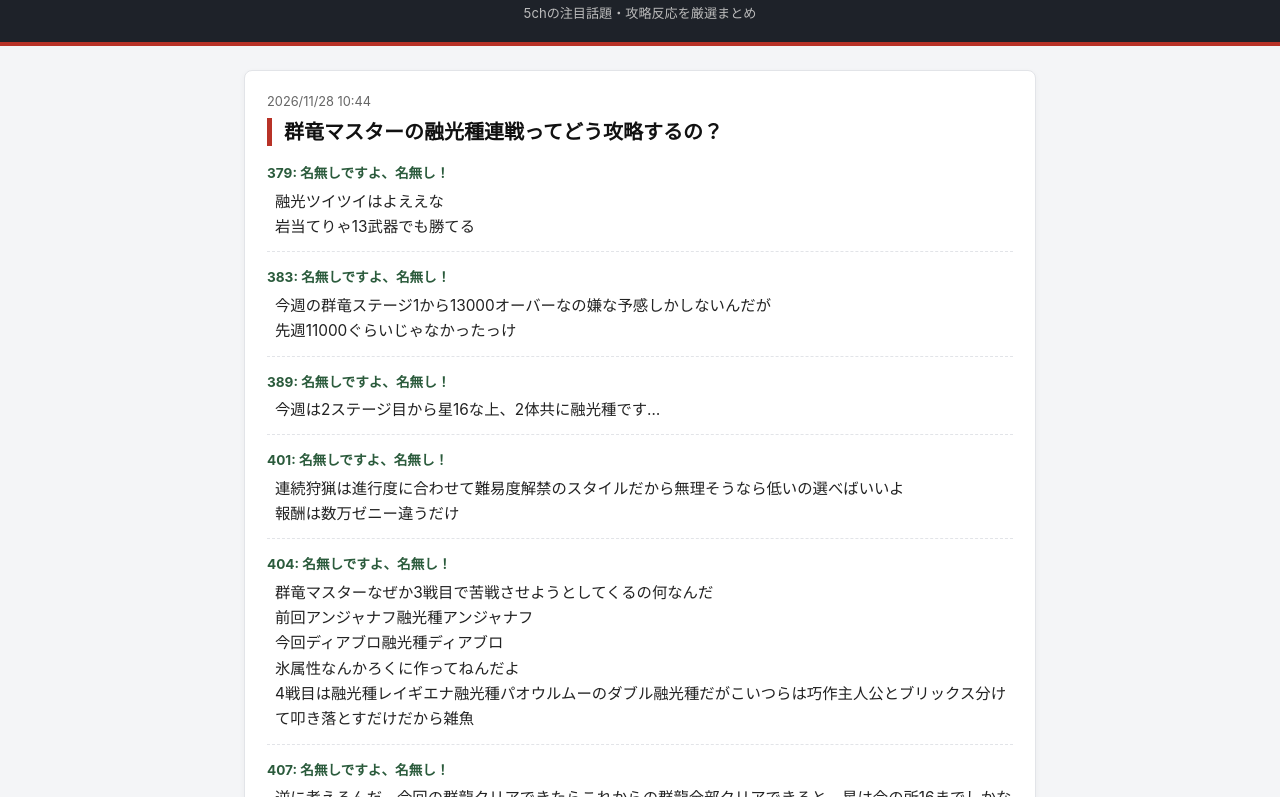
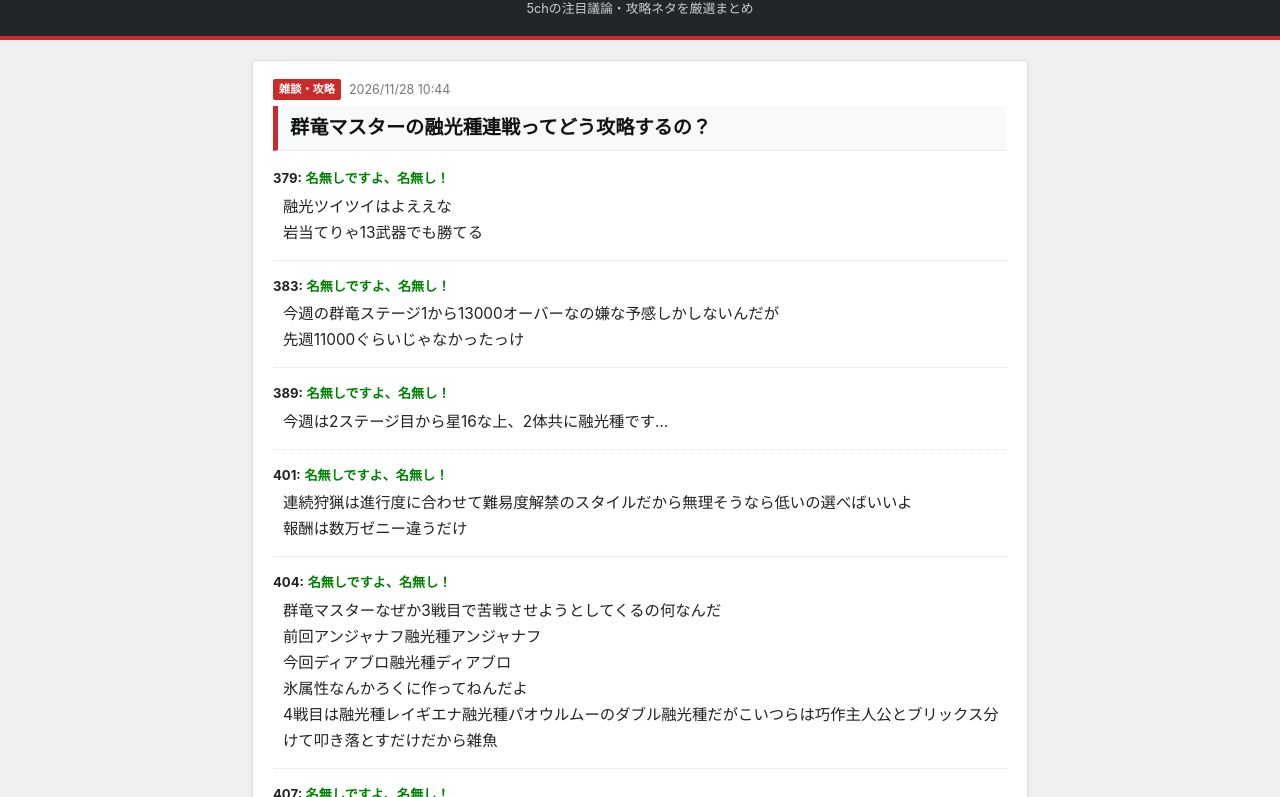
Before and after one commit to osawa0729-hub/mho-matome, a plain HTML site: page docs/index.html in a window 1280 px wide. Shown: the part 57-854 px from the top of the page. Drawn offline with Linux system fonts and the light colour scheme.

Commit message:
Update index.html

```diff
--- a/docs/index.html
+++ b/docs/index.html
@@ -6,89 +6,153 @@
   <title>モンハンアウトランダーズ攻略まとめ速報</title>
   <style>
     :root {
-      --bg: #f4f5f7;
+      --bg: #efefef;
       --card: #ffffff;
-      --accent: #b83227;
+      --accent: #c92a2a;
       --text: #222222;
-      --sub: #666666;
-      --border: #e2e4e8;
-      --res-header: #2b5b3c;
+      --sub: #777777;
+      --border: #dcdcdc;
+      --name-green: #008000;
     }
     * { box-sizing: border-box; }
-    body {
+    html, body {
       margin: 0;
-      font-family: -apple-system, BlinkMacSystemFont, "Hiragino Kaku Gothic ProN", "Yu Gothic", sans-serif;
+      padding: 0;
+      overflow-x: hidden;
+      font-family: "Hiragino Kaku Gothic ProN", "Meiryo", -apple-system, BlinkMacSystemFont, sans-serif;
       background: var(--bg);
       color: var(--text);
-      line-height: 1.65;
+      line-height: 1.7;
     }
     header {
-      background: #1e2229;
+      background: #22252a;
       color: #fff;
-      padding: 18px 16px;
+      padding: 16px;
       border-bottom: 4px solid var(--accent);
       text-align: center;
     }
     header h1 {
       margin: 0;
-      font-size: 1.35rem;
-      letter-spacing: 0.04em;
+      font-size: 1.3rem;
+      letter-spacing: 0.03em;
     }
     header p {
-      margin: 6px 0 0;
-      font-size: 0.82rem;
-      color: #bbb;
+      margin: 4px 0 0;
+      font-size: 0.8rem;
+      color: #cccccc;
     }
     main {
-      max-width: 820px;
-      margin: 24px auto;
-      padding: 0 14px 48px;
+      max-width: 800px;
+      margin: 20px auto;
+      padding: 0 12px 48px;
     }
     article.post {
       background: var(--card);
       border: 1px solid var(--border);
-      border-radius: 8px;
-      padding: 20px 22px;
-      margin-bottom: 24px;
-      box-shadow: 0 2px 6px rgba(0,0,0,0.04);
+      border-radius: 4px;
+      padding: 18px 20px;
+      margin-bottom: 22px;
+      box-shadow: 0 1px 3px rgba(0,0,0,0.06);
     }
     .post-meta {
-      font-size: 0.8rem;
+      font-size: 0.78rem;
       color: var(--sub);
       margin-bottom: 6px;
+      display: flex;
+      align-items: center;
+      gap: 8px;
+    }
+    .cat-badge {
+      background: var(--accent);
+      color: #fff;
+      font-size: 0.7rem;
+      font-weight: 700;
+      padding: 1px 6px;
+      border-radius: 2px;
     }
     .post-title {
-      margin: 0 0 16px;
-      font-size: 1.25rem;
-      line-height: 1.4;
+      margin: 0 0 18px;
+      padding: 8px 12px;
+      font-size: 1.2rem;
+      font-weight: 700;
+      line-height: 1.45;
       color: #111;
+      background: #f8f9fa;
       border-left: 5px solid var(--accent);
-      padding-left: 12px;
+      border-bottom: 1px solid #e9ecef;
     }
     .comments {
       display: flex;
       flex-direction: column;
-      gap: 14px;
+      gap: 16px;
     }
     .res-item {
-      padding-bottom: 12px;
-      border-bottom: 1px dashed var(--border);
+      padding-bottom: 14px;
+      border-bottom: 1px dotted #e0e0e0;
     }
     .res-item:last-child {
       border-bottom: none;
       padding-bottom: 0;
     }
     .res-header {
-      font-size: 0.85rem;
+      font-size: 0.82rem;
+      color: #555;
+      margin-bottom: 6px;
+      line-height: 1.4;
+    }
+    .res-num {
       font-weight: 700;
-      color: var(--res-header);
-      margin-bottom: 4px;
+      color: #222;
+    }
+    .res-name {
+      font-weight: 700;
+      color: var(--name-green);
+    }
+    .res-date {
+      color: #888;
+      margin-left: 4px;
     }
     .res-body {
       font-size: 0.96rem;
       white-space: pre-wrap;
       word-break: break-word;
-      padding-left: 8px;
+      padding-left: 10px;
+    }
+    .anchor {
+      color: #1a5fb4;
+      font-weight: 700;
+    }
+    .hl-red {
+      font-size: 1.12rem;
+      font-weight: 700;
+      color: #e60012;
+      line-height: 1.6;
+    }
+    .hl-blue {
+      font-size: 1.06rem;
+      font-weight: 700;
+      color: #0066cc;
+      line-height: 1.6;
+    }
+    .hl-bold {
+      font-size: 1.02rem;
+      font-weight: 700;
+      color: #111111;
+    }
+    .source-box {
+      margin-top: 18px;
+      padding-top: 10px;
+      border-top: 1px solid #eeeeee;
+      font-size: 0.8rem;
+      color: #666;
+      word-break: break-all;
+    }
+    .source-box a {
+      color: #1a5fb4;
+      text-decoration: none;
+    }
+    .source-box a:hover {
+      text-decoration: underline;
     }
     .empty {
       text-align: center;
@@ -100,7 +164,7 @@
 <body>
   <header>
     <h1>モンハンアウトランダーズ攻略まとめ速報</h1>
-    <p>5chの注目話題・攻略反応を厳選まとめ</p>
+    <p>5chの注目議論・攻略ネタを厳選まとめ</p>
   </header>
 
   <main id="app">
@@ -115,6 +179,11 @@
         .replace(/>/g, "&gt;")
         .replace(/"/g, "&quot;")
         .replace(/'/g, "&#039;");
+    }
+
+    function formatBody(str) {
+      const escaped = escapeHtml(str);
+      return escaped.replace(/&gt;&gt;(\d+)/g, '<span class="anchor">&gt;&gt;$1</span>');
     }
 
     async function renderPosts() {
@@ -132,21 +201,46 @@
         app.innerHTML = posts.map(post => {
           const commentsHtml = (post.comments || []).map(c => {
             if (typeof c === "string") {
-              return `<div class="res-item"><div class="res-body">${escapeHtml(c)}</div></div>`;
+              return `<div class="res-item"><div class="res-body">${formatBody(c)}</div></div>`;
             }
+
+            let hlClass = "";
+            if (c.highlight === "red") hlClass = " hl-red";
+            else if (c.highlight === "blue") hlClass = " hl-blue";
+            else if (c.highlight === "bold") hlClass = " hl-bold";
+
+            let headerHtml = "";
+            if (c.num || c.name) {
+              headerHtml = `
+                <span class="res-num">${escapeHtml(c.num || "")}:</span>
+                <span class="res-name">${escapeHtml(c.name || "名無しですよ、名無し！")}</span>
+                ${c.date ? `<span class="res-date">${escapeHtml(c.date)}</span>` : ""}
+              `;
+            } else {
+              headerHtml = escapeHtml(c.header || "");
+            }
+
             return `
               <div class="res-item">
-                <div class="res-header">${escapeHtml(c.header || "")}</div>
-                <div class="res-body">${escapeHtml(c.body || "")}</div>
+                <div class="res-header">${headerHtml}</div>
+                <div class="res-body${hlClass}">${formatBody(c.body || "")}</div>
               </div>
             `;
           }).join("");
 
+          const sourceHtml = post.source_url
+            ? `<div class="source-box">引用元：<a href="${escapeHtml(post.source_url)}" target="_blank" rel="noopener noreferrer">${escapeHtml(post.source_url)}</a></div>`
+            : "";
+
           return `
             <article class="post">
-              <div class="post-meta">${escapeHtml(post.date || "")}</div>
+              <div class="post-meta">
+                <span class="cat-badge">雑談・攻略</span>
+                <span>${escapeHtml(post.date || "")}</span>
+              </div>
               <h2 class="post-title">${escapeHtml(post.title || "無題")}</h2>
               <div class="comments">${commentsHtml}</div>
+              ${sourceHtml}
             </article>
           `;
         }).join("");
```
